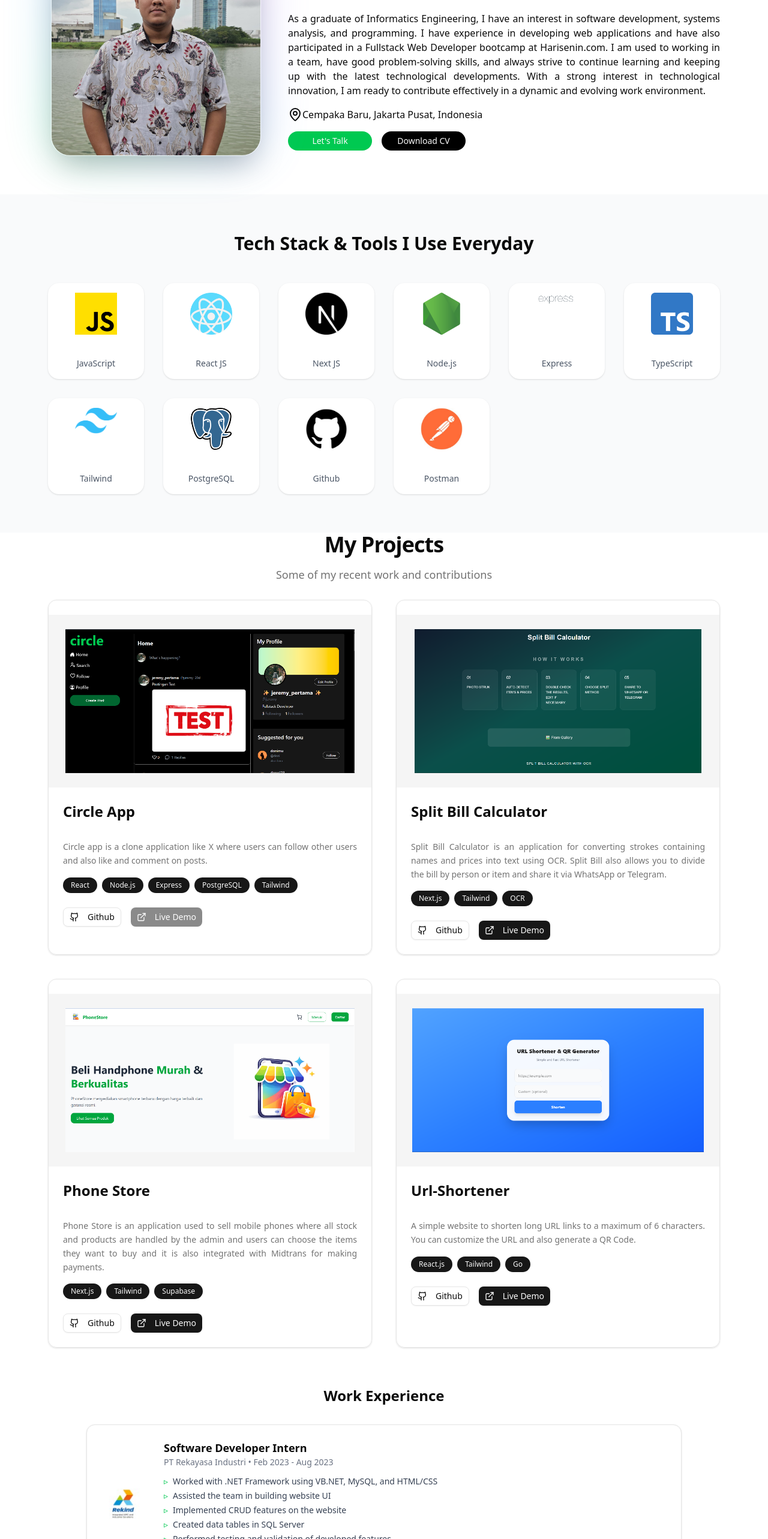
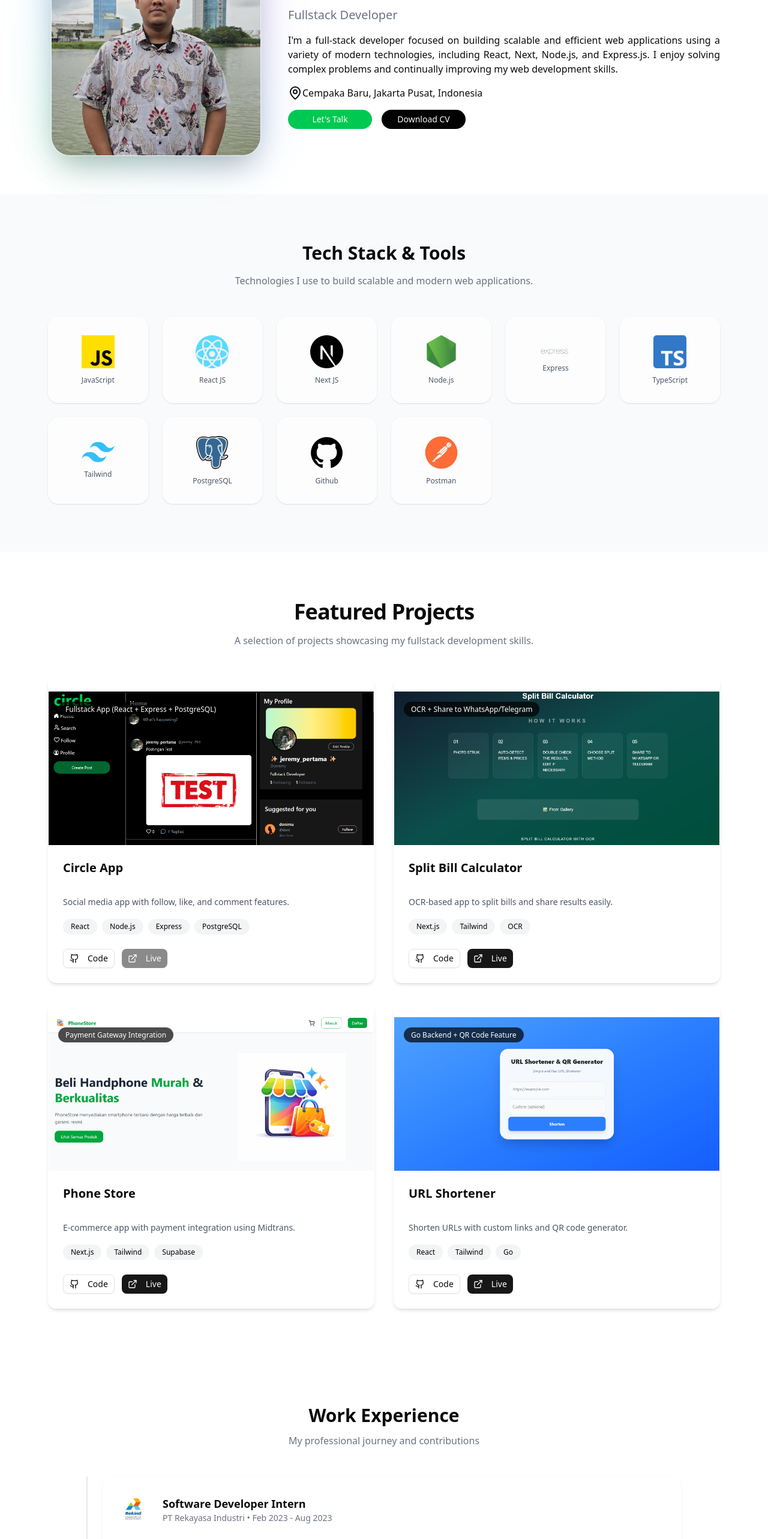
Before and after one commit to jeremyreinhart/website-portofolio, a Next.js app: page / in a window 1280 px wide. Shown: the part 234-2800 px from the top of the page at 60% size. Built offline with nearby package versions, Linux system fonts and the light colour scheme.

Commit message:
update profile

```diff
--- a/package.json
+++ b/package.json
@@ -11,6 +11,7 @@
   "dependencies": {
     "class-variance-authority": "^0.7.1",
     "clsx": "^2.1.1",
+    "framer-motion": "^12.38.0",
     "lucide-react": "^0.575.0",
     "next": "16.1.6",
     "radix-ui": "^1.4.3",
--- a/src/app/components/Education.tsx
+++ b/src/app/components/Education.tsx
@@ -4,56 +4,104 @@ import { GraduationCap, Calendar } from "lucide-react";
 import { Card, CardContent, CardHeader, CardTitle } from "@/components/ui/card";
 
 export const Education = () => {
-  const education = [
+  const formalEducation = [
     {
       id: 1,
-      school: "harisenin",
-      degree: "Bootcamp Fullstack Developer",
-      year: "2025 - 2025",
+      school: "Universitas Tarumanagara",
+      degree: "S1 Teknik Informatika",
+      year: "August 2020 - July 2024",
       description:
-        "I graduated with a 97 and graduate predicate. Here, I learned full-stack web application development from the basics to creating personal projects. Courses covered Express JS,Node JS,React JS, PostgreSQL and MySQL.",
+        "Studied Informatics Engineering with focus on software development, web programming, and system design. Gained hands-on experience through academic projects and internship as a Software Developer.",
     },
+  ];
+
+  const nonFormalEducation = [
     {
       id: 2,
-      school: "Universitas Tarumanagara",
-      degree: "S1 Teknik Informatika",
-      year: "2020 - 2024",
+      school: "Harisenin",
+      degree: "Fullstack Web Developer Bootcamp",
+      year: "March 2025 - August 2025",
       description:
-        "I majored in Informatics Engineering. There, I learned programming in greater depth, including website programming, mobile programming, data analysis, and more. I also had internship experience as a software developer during college.",
+        "Completed intensive fullstack bootcamp with final score 97. Built real-world projects using React, Express, Node.js, and PostgreSQL.",
     },
   ];
 
   return (
-    <section className="max-w-4xl mx-auto px-4 py-20">
-      <h2 className="text-3xl font-bold text-center text-black">Education</h2>
+    <section className="max-w-5xl mx-auto px-4 py-20">
+      <div className="text-center mb-12">
+        <h2 className="text-3xl font-bold">Education</h2>
+        <p className="text-gray-500 mt-3">
+          My academic and professional learning journey
+        </p>
+      </div>
 
-      <div className="flex flex-col gap-6 mt-10">
-        {education.map((edu) => (
+      <div className="mb-12">
+        <h3 className="text-xl font-semibold mb-6">Formal Education</h3>
+
+        <div className="space-y-6">
+          {formalEducation.map((edu) => (
             <Card
               key={edu.id}
-            className="hover:shadow-lg transition duration-300 border-muted"
+              className="bg-white/70 backdrop-blur-md border border-white/40 shadow-sm hover:shadow-xl transition duration-300"
             >
-            <CardHeader className="flex flex-row items-center justify-between">
+              <CardHeader className="flex flex-col md:flex-row md:items-center md:justify-between gap-3">
                 <div className="flex items-center gap-3">
-                <GraduationCap className="w-6 h-6 text-primary" />
+                  <GraduationCap className="w-6 h-6 text-green-500" />
                   <div>
                     <CardTitle className="text-lg">{edu.school}</CardTitle>
-                  <p className="text-sm text-muted-foreground">{edu.degree}</p>
+                    <p className="text-sm text-gray-500">{edu.degree}</p>
                   </div>
                 </div>
 
-              <div className="flex items-center gap-2 text-sm text-muted-foreground">
+                <div className="flex items-center gap-2 text-sm text-gray-500">
                   <Calendar className="w-4 h-4" />
                   {edu.year}
                 </div>
               </CardHeader>
 
               <CardContent>
-              <p className="text-sm text-muted-foreground">{edu.description}</p>
+                <p className="text-sm text-gray-600 leading-relaxed">
+                  {edu.description}
+                </p>
               </CardContent>
             </Card>
           ))}
         </div>
+      </div>
+
+      <div>
+        <h3 className="text-xl font-semibold mb-6">Internal Education</h3>
+
+        <div className="space-y-6">
+          {nonFormalEducation.map((edu) => (
+            <Card
+              key={edu.id}
+              className="bg-white/70 backdrop-blur-md border border-white/40 shadow-sm hover:shadow-xl transition duration-300"
+            >
+              <CardHeader className="flex flex-col md:flex-row md:items-center md:justify-between gap-3">
+                <div className="flex items-center gap-3">
+                  <GraduationCap className="w-6 h-6 text-green-500" />
+                  <div>
+                    <CardTitle className="text-lg">{edu.school}</CardTitle>
+                    <p className="text-sm text-gray-500">{edu.degree}</p>
+                  </div>
+                </div>
+
+                <div className="flex items-center gap-2 text-sm text-gray-500">
+                  <Calendar className="w-4 h-4" />
+                  {edu.year}
+                </div>
+              </CardHeader>
+
+              <CardContent>
+                <p className="text-sm text-gray-600 leading-relaxed">
+                  {edu.description}
+                </p>
+              </CardContent>
+            </Card>
+          ))}
+        </div>
+      </div>
     </section>
   );
 };
--- a/src/app/components/Experience.tsx
+++ b/src/app/components/Experience.tsx
@@ -10,64 +10,65 @@ export const Experience = () => {
       company: "PT Rekayasa Industri",
       startDate: "Feb 2023",
       endDate: "Aug 2023",
-      task: [
-        "Worked with .NET Framework using VB.NET, MySQL, and HTML/CSS",
-        "Assisted the team in building website UI",
-        "Implemented CRUD features on the website",
-        "Created data tables in SQL Server",
-        "Performed testing and validation of developed features",
+      highlights: [
+        "Contributed to the development of internal web-based systems (ISC-Pro) used to support construction project workflows.",
+        "Worked with .NET Framework, and the languages used are VB.NET, SQL, and of course HTML/CSS, ensured system stability and usability.",
+        "Implemented CRUD functionalities and database structures, improved data management and accessibility for internal users.",
+        "Performed testing and debugging to identify and resolve issues, ensured the reliability of deployed features.",
+        "Perform system testing and validation on developed features to ensure their functionality meets project requirements.",
       ],
       image: "/image/rekind.jpg",
-      technologies: ["Javascript", ".NET", "ASP.NET", "MySQL"],
+      technologies: ["VB.NET", "ASP.NET", "MySQL", "HTML/CSS"],
     },
   ];
 
   return (
     <section
       id="experience"
-      className="max-w-5xl mx-auto px-4 py-16 scroll-mt-10"
+      className="max-w-5xl mx-auto px-4 py-20 scroll-mt-24"
     >
-      <h2 className="text-2xl font-semibold mb-8 text-center">
-        Work Experience
-      </h2>
+      <div className="text-center mb-12">
+        <h2 className="text-3xl font-bold">Work Experience</h2>
+        <p className="text-gray-500 mt-3">
+          My professional journey and contributions
+        </p>
+      </div>
 
-      <div className="space-y-6">
+      <div className="relative border-l-2 border-gray-200 pl-6 space-y-10">
         {experiences.map((exp) => (
-          <div
-            key={exp.id}
-            className="flex flex-col md:flex-row gap-6 p-6 border rounded-xl shadow-sm hover:shadow-md duration-300 bg-white"
-          >
-            <div className="flex justify-center md:justify-start">
+          <div key={exp.id} className="relative group">
+            <div className="p-6 rounded-2xl bg-white/70 backdrop-blur-md border border-white/40 shadow-sm hover:shadow-xl transition duration-300">
+              <div className="flex flex-col md:flex-row md:items-center gap-4">
                 <Image
                   src={exp.image}
                   alt={exp.company}
-                width={80}
-                height={80}
+                  width={60}
+                  height={60}
                   className="object-contain"
                 />
-            </div>
 
-            <div className="flex-1">
+                <div>
                   <h3 className="font-semibold text-lg">{exp.job}</h3>
-
                   <p className="text-sm text-gray-500">
                     {exp.company} • {exp.startDate} - {exp.endDate}
                   </p>
+                </div>
+              </div>
 
-              <ul className="mt-3 space-y-1 text-sm text-gray-700">
-                {exp.task.map((item, index) => (
+              <ul className="mt-4 space-y-2 text-sm text-gray-700">
+                {exp.highlights.map((item, index) => (
                   <li key={index} className="flex gap-2">
-                    <span className="text-green-500">▹</span>
+                    <span className="text-green-500 mt-1">▹</span>
                     <span>{item}</span>
                   </li>
                 ))}
               </ul>
 
-              <div className="flex flex-wrap gap-2 mt-4">
+              <div className="flex flex-wrap gap-2 mt-5">
                 {exp.technologies.map((tech, index) => (
                   <span
                     key={index}
-                    className="px-3 py-1 text-xs bg-gray-100 rounded-full border"
+                    className="px-3 py-1 text-xs bg-gray-100 rounded-full border hover:bg-gray-200 transition"
                   >
                     {tech}
                   </span>
--- a/src/app/components/Profile.tsx
+++ b/src/app/components/Profile.tsx
@@ -6,6 +6,11 @@ import Image from "next/image";
 import Link from "next/link";
 
 export const Profile = () => {
+  const profile = {
+    name: "Jeremy Reinhart",
+    role: "Fullstack Developer",
+    location: "Cempaka Baru, Jakarta Pusat, Indonesia",
+  };
   return (
     <div className="max-w-6xl mx-auto px-4 py-16">
       <div className="flex flex-col lg:flex-row items-center gap-10">
@@ -32,27 +37,21 @@ export const Profile = () => {
 
         <div className="w-full lg:w-2/3 flex flex-col gap-4 text-center lg:text-left">
           <h1 className="text-3xl md:text-4xl font-bold">
-            Hi, I &apos;m Jeremy Reinhart 👋
+            Hi, I&apos;m {profile.name} 👋
           </h1>
 
-          <h4 className="text-lg text-gray-500 font-medium">
-            Full-Stack Developer
-          </h4>
+          <h4 className="text-xl text-gray-500 font-medium">{profile.role}</h4>
 
           <p className="text-justify">
-            As a graduate of Informatics Engineering, I have an interest in
-            software development, systems analysis, and programming. I have
-            experience in developing web applications and have also participated
-            in a Fullstack Web Developer bootcamp at Harisenin.com. I am used to
-            working in a team, have good problem-solving skills, and always
-            strive to continue learning and keeping up with the latest
-            technological developments. With a strong interest in technological
-            innovation, I am ready to contribute effectively in a dynamic and
-            evolving work environment.
+            I&apos;m a full-stack developer focused on building scalable and
+            efficient web applications using a variety of modern technologies,
+            including React, Next, Node.js, and Express.js. I enjoy solving
+            complex problems and continually improving my web development
+            skills.
           </p>
 
           <p className="flex">
-            <MapPin /> Cempaka Baru, Jakarta Pusat, Indonesia
+            <MapPin /> {profile.location}
           </p>
 
           <div className="flex gap-4 justify-center lg:justify-start">
--- a/src/app/components/Projects.tsx
+++ b/src/app/components/Projects.tsx
@@ -20,18 +20,18 @@ export const Projects = () => {
     {
       id: 1,
       title: "Circle App",
-      description:
-        "Circle app is a clone application like X where users can follow other users and also like and comment on posts.",
+      description: "Social media app with follow, like, and comment features.",
+      highlight: "Fullstack App (React + Express + PostgreSQL)",
       image: "/image/circle.png",
-      tech: ["React", "Node.js", "Express", "PostgreSQL", "Tailwind"],
+      tech: ["React", "Node.js", "Express", "PostgreSQL"],
       github: "https://github.com/jeremyreinhart/circle-app-fe",
       live: "",
     },
     {
       id: 2,
       title: "Split Bill Calculator",
-      description:
-        "Split Bill Calculator is an application for converting strokes containing names and prices into text using OCR. Split Bill also allows you to divide the bill by person or item and share it via WhatsApp or Telegram.",
+      description: "OCR-based app to split bills and share results easily.",
+      highlight: "OCR + Share to WhatsApp/Telegram",
       image: "/image/split-bill.png",
       tech: ["Next.js", "Tailwind", "OCR"],
       github: "https://github.com/jeremyreinhart/split-bill-calculator",
@@ -40,8 +40,8 @@ export const Projects = () => {
     {
       id: 3,
       title: "Phone Store",
-      description:
-        "Phone Store is an application used to sell mobile phones where all stock and products are handled by the admin and users can choose the items they want to buy and it is also integrated with Midtrans for making payments.",
+      description: "E-commerce app with payment integration using Midtrans.",
+      highlight: "Payment Gateway Integration",
       image: "/image/phonestore.png",
       tech: ["Next.js", "Tailwind", "Supabase"],
       github: "https://github.com/jeremyreinhart/phonestore",
@@ -49,77 +49,85 @@ export const Projects = () => {
     },
     {
       id: 4,
-      title: "Url-Shortener",
-      description:
-        "A simple website to shorten long URL links to a maximum of 6 characters. You can customize the URL and also generate a QR Code.",
+      title: "URL Shortener",
+      description: "Shorten URLs with custom links and QR code generator.",
+      highlight: "Go Backend + QR Code Feature",
       image: "/image/shortener.png",
-      tech: ["React.js", "Tailwind", "Go"],
+      tech: ["React", "Tailwind", "Go"],
       github: "https://github.com/jeremyreinhart/url-shrotener-be",
       live: "https://url-shrotener-fe.vercel.app/",
     },
   ];
 
   return (
-    <section id="projects" className="max-w-6xl mx-auto px-4  scroll-mt-25">
-      <div className="text-center mb-7">
-        <h2 className="text-4xl font-bold tracking-tight">My Projects</h2>
+    <section
+      id="projects"
+      className="max-w-6xl mx-auto px-4 py-20 scroll-mt-24"
+    >
+      <div className="text-center mb-12">
+        <h2 className="text-4xl font-bold tracking-tight">Featured Projects</h2>
 
-        <p className="mt-4 text-muted-foreground max-w-2xl mx-auto text-lg">
-          Some of my recent work and contributions
+        <p className="mt-4 text-gray-500 max-w-xl mx-auto">
+          A selection of projects showcasing my fullstack development skills.
         </p>
       </div>
 
-      <div className="grid grid-cols-1 lg:grid-cols-2 gap-10">
+      <div className="grid grid-cols-1 lg:grid-cols-2 gap-8">
         {projects.map((project) => (
           <Card
             key={project.id}
-            className="groupoverflow-hiddenborder border-white/20shadow-lg hover:shadow-2xl
-        hover:-translate-y-2
-        transition duration-500
-        bg-white/70 backdrop-blur
-      "
+            className="group overflow-hidden border border-white/20 bg-white/60 backdrop-blur-md shadow-md hover:shadow-2xl hover:-translate-y-2 transition duration-500"
           >
-            <div className="relative w-full h-72 bg-muted overflow-hidden">
-              <div className="absolute inset-0 bg-linear-to-tr from-black/10 to-transparent opacity-0 group-hover:opacity-100 transition duration-500 z-10" />
+            <div className="relative w-full h-64 overflow-hidden">
+              <div className="absolute inset-0 bg-black/10 opacity-0 group-hover:opacity-100 transition duration-500 z-10" />
 
               <Image
                 src={project.image}
                 alt={project.title}
                 fill
-                className="object-contain p-6 group-hover:scale-105 transition duration-500"
+                className="object-cover group-hover:scale-105 transition duration-500"
               />
+
+              <div className="absolute top-4 left-4 z-20">
+                <span className="text-xs bg-black/70 text-white px-3 py-1 rounded-full">
+                  {project.highlight}
+                </span>
+              </div>
             </div>
 
             <CardHeader>
-              <CardTitle className="text-2xl font-semibold  transition">
+              <CardTitle className="text-xl font-semibold">
                 {project.title}
               </CardTitle>
             </CardHeader>
 
             <CardContent>
-              <p className="text-muted-foreground text-sm leading-relaxed text-justify">
+              <p className="text-gray-600 text-sm leading-relaxed">
                 {project.description}
               </p>
 
               <div className="flex flex-wrap gap-2 mt-4">
                 {project.tech.map((tech, index) => (
-                  <Badge key={index} className="rounded-full px-3 py-1 ">
+                  <Badge
+                    key={index}
+                    className="rounded-full px-3 text-black py-1 text-xs bg-gray-100 hover:bg-gray-200 transition"
+                  >
                     {tech}
                   </Badge>
                 ))}
               </div>
             </CardContent>
 
-            <CardFooter className="flex gap-4">
+            <CardFooter className="flex gap-3">
               <Button
                 asChild
                 variant="outline"
                 size="sm"
-                className="hover:bg-muted hover:scale-105 transition"
+                className="hover:scale-105 transition"
               >
                 <Link href={project.github} target="_blank">
                   <Github className="w-4 h-4 mr-2" />
-                  Github
+                  Code
                 </Link>
               </Button>
 
@@ -131,13 +139,13 @@ export const Projects = () => {
                 >
                   <Link href={project.live} target="_blank">
                     <ExternalLink className="w-4 h-4 mr-2" />
-                    Live Demo
+                    Live
                   </Link>
                 </Button>
               ) : (
                 <Button size="sm" disabled>
                   <ExternalLink className="w-4 h-4 mr-2" />
-                  Live Demo
+                  Live
                 </Button>
               )}
             </CardFooter>
--- a/src/app/components/Tech.tsx
+++ b/src/app/components/Tech.tsx
@@ -17,27 +17,34 @@ const images = [
 
 export const Tech = () => {
   return (
-    <section id="tech" className="py-16 bg-gray-50 scroll-mt-15">
+    <section id="tech" className="py-20 bg-gray-50 scroll-mt-20">
       <div className="max-w-6xl mx-auto px-4">
-        <h2 className="text-center text-3xl font-bold mb-12">
-          Tech Stack & Tools I Use Everyday
+        {/* TITLE */}
+        <h2 className="text-center text-3xl font-bold mb-4">
+          Tech Stack & Tools
         </h2>
 
-        <div className="grid grid-cols-3 sm:grid-cols-4 md:grid-cols-5 lg:grid-cols-6 gap-8">
+        <p className="text-center text-gray-500 mb-12 max-w-xl mx-auto">
+          Technologies I use to build scalable and modern web applications.
+        </p>
+
+        <div className="grid grid-cols-3 sm:grid-cols-4 md:grid-cols-5 lg:grid-cols-6 gap-6">
           {images.map((i) => (
             <div
               key={i.id}
-              className="group flex flex-col items-center justify-between h-40 p-4  bg-white rounded-2xl shadow-sm hover:shadow-lg hover:-translate-y-2 transition duration-300"
+              className="group relative flex flex-col items-center justify-center h-36 p-4 rounded-2xl bg-white/60 backdrop-blur-md border border-white/40 shadow-sm hover:shadow-xl transition duration-300 hover:-translate-y-2"
             >
+              <div className="absolute inset-0 rounded-2xl bg-linear-to-tr from-green-400/20 via-blue-400/20 to-purple-400/20 opacity-0 group-hover:opacity-100 blur-xl transition duration-500" />
+
               <Image
                 src={i.img}
                 alt={i.name}
-                width={70}
-                height={70}
+                width={55}
+                height={55}
                 className="object-contain group-hover:scale-110 transition duration-300"
               />
 
-              <span className="mt-4 text-sm font-medium text-gray-600 text-center min-h-5">
+              <span className="mt-3 text-xs font-medium text-gray-600 text-center">
                 {i.name}
               </span>
             </div>
```
Also changed, not shown: 1 other file (tests, documents, lock files or other folders). Lines whose indentation alone changed are shown as unchanged.
